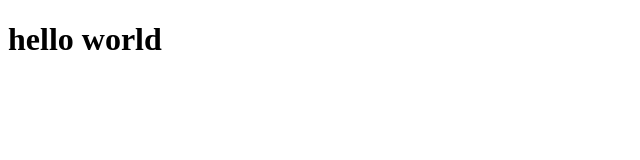
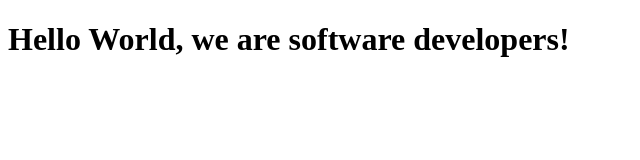
Before and after one commit to DezMoon/Microverse_trial, a plain HTML site: page index.html in a window 1280 px wide. Shown: the whole page, without its empty margins (0-640 px from the left). Drawn offline with Linux system fonts and the light colour scheme.

Commit message:
Added Text to H1 tag

```diff
--- a/index.html
+++ b/index.html
@@ -7,6 +7,6 @@
     <title>Document</title>
 </head>
 <body>
-    <h1>hello world</h1>
+    <h1>Hello World, we are software developers!</h1>
 </body>
 </html>
```
